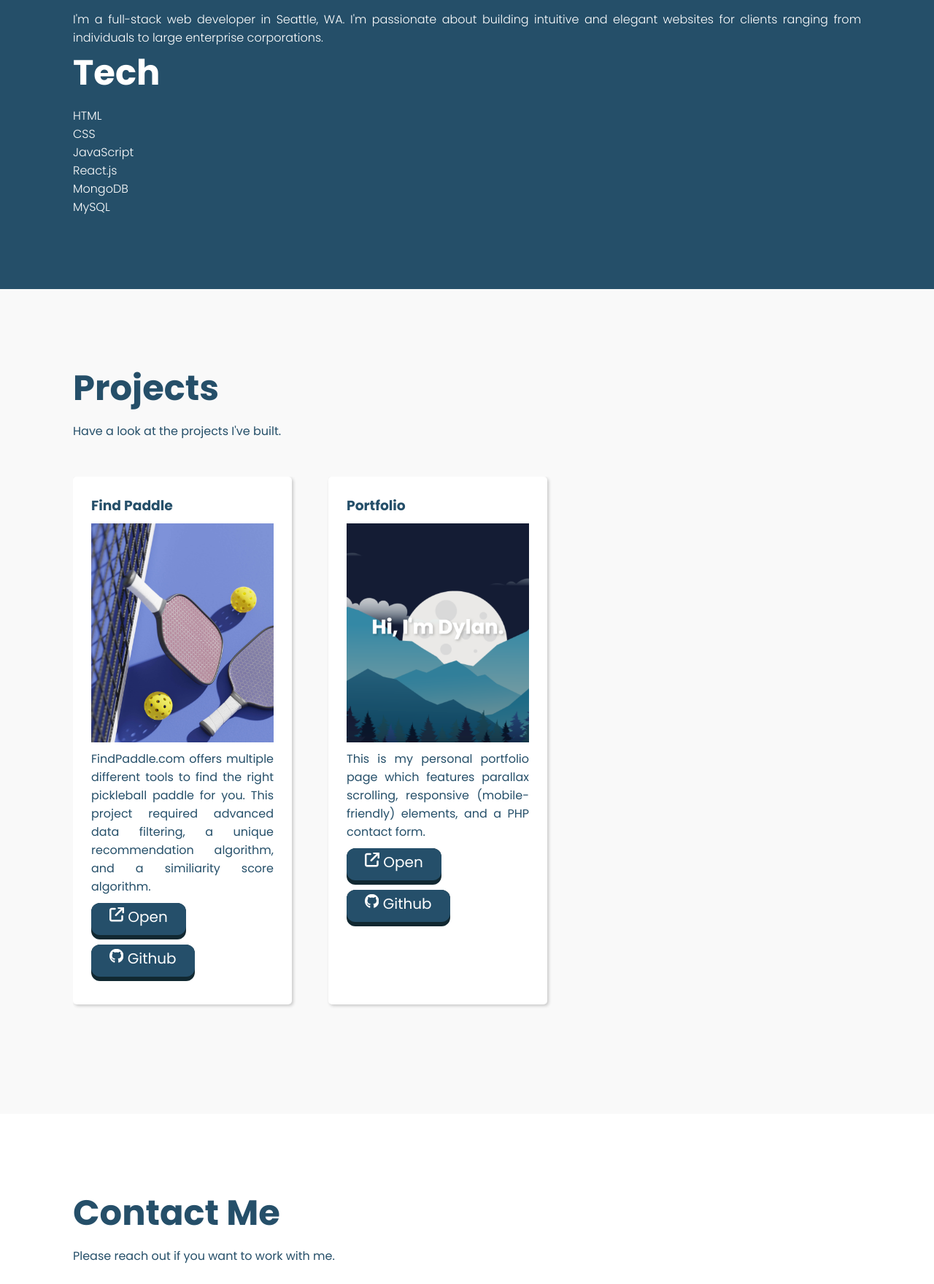
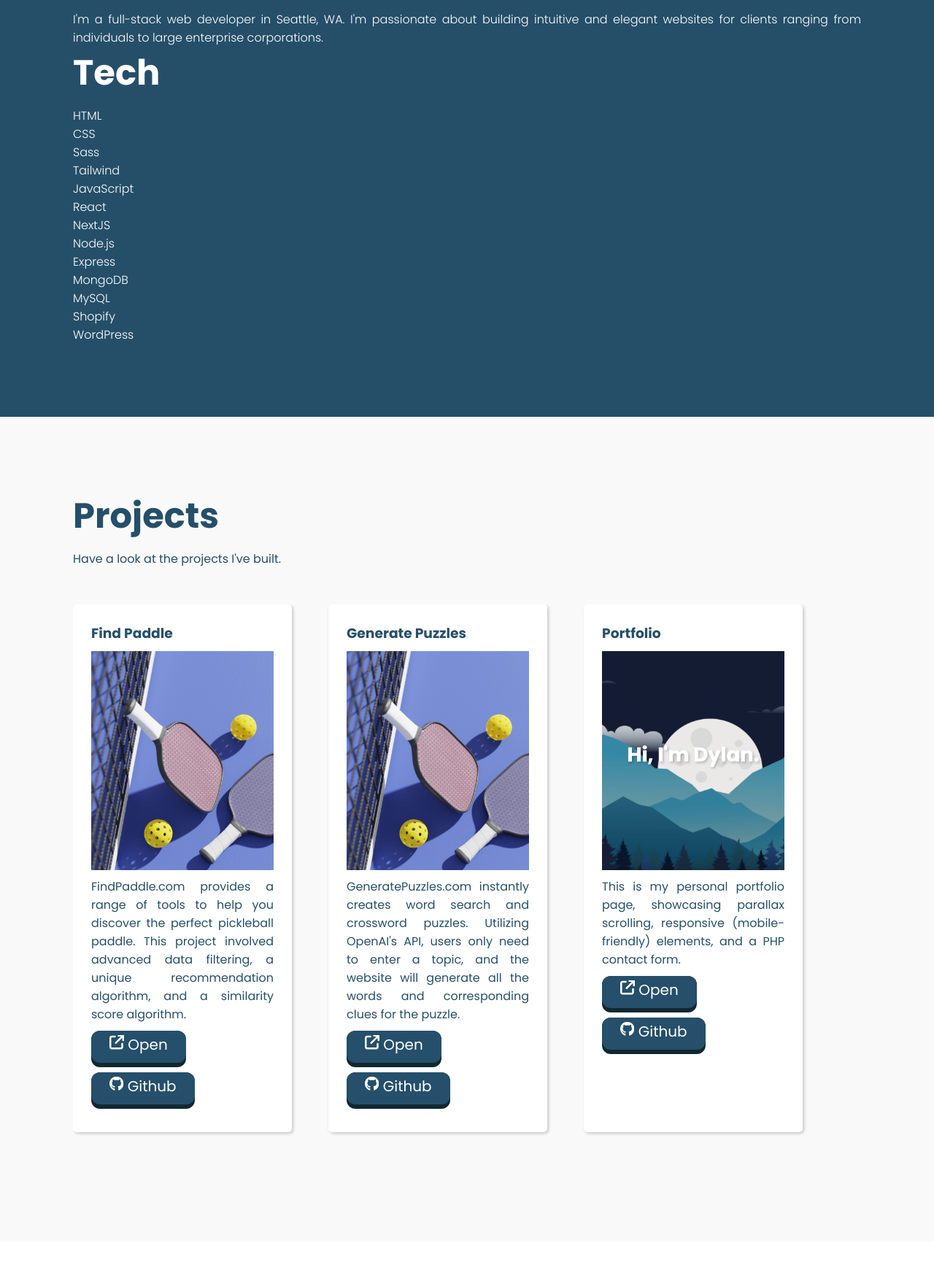
Before and after one commit to dylanables/portfolio, a PHP site: page / in a window 1280 px wide. Shown: the part 1168-2927 px from the top of the page at 73% size. Run offline with PHP 8.4, Linux system fonts and the light colour scheme; some libraries are stand-ins or nearby versions.

Commit message:
Added project, added skills, edited project descs

```diff
--- a/index.php
+++ b/index.php
@@ -44,10 +44,17 @@
         <ul>
             <li>HTML</li>
             <li>CSS</li>
+            <li>Sass</li>
+            <li>Tailwind</li>
             <li>JavaScript</li>
-            <li>React.js</li>
+            <li>React</li>
+            <li>NextJS</li>
+            <li>Node.js</li>
+            <li>Express</li>
             <li>MongoDB</li>
             <li>MySQL</li>
+            <li>Shopify</li>
+            <li>WordPress</li>
         </ul>
     </section>
 
@@ -55,7 +62,7 @@
         <h2>Projects</h2>
         <p>Have a look at the projects I've built.</p>
         <div class="projects-container">
-            <div class="project-card">
+        <div class="project-card">
                 <h3>Find Paddle</h3>
                 <div class="project-image-container">
                     <img src="images/findpaddle.jpeg" alt="FindPaddle.com" class="project-image" />
@@ -67,8 +74,43 @@
                         MongoDB<br/>
                     </div>
                 </div>
-                <p>FindPaddle.com offers multiple different tools to find the right pickleball paddle for you.
-                This project required advanced data filtering, a unique recommendation algorithm, and a similiarity score algorithm.</p>
+                <p>
+                    FindPaddle.com provides a range of tools to help you discover the perfect pickleball paddle.
+                    This project involved advanced data filtering, a unique recommendation algorithm, and a similarity score algorithm.
+                </p>
+                <div class="project-buttons">
+                    <a href="https://findpaddle.com" class="project-link" target="_blank">
+                        <button class="pushable">
+                            <span class="front">
+                                <i class="fa-solid fa-arrow-up-right-from-square"></i> Open
+                            </span>
+                        </button>
+                    </a>
+                    <a href="https://github.com/dylanables/findpaddle" class="project-link" target="_blank">
+                        <button class="pushable">
+                            <span class="front">
+                                <i class="fa-brands fa-github" style="color: #ffffff;"></i> Github
+                            </span>
+                        </button>
+                    </a>
+                </div>
+            </div>
+            <div class="project-card">
+                <h3>Generate Puzzles</h3>
+                <div class="project-image-container">
+                    <img src="images/findpaddle.jpeg" alt="GeneratePuzzles.com" class="project-image" />
+                    <div class="hidden">
+                        Python<br/>
+                        Flask<br/>
+                        Javascript<br/>
+                        OpenAI API<br/>
+                    </div>
+                </div>
+                <p>
+                    GeneratePuzzles.com instantly creates word search and crossword puzzles.
+                    Utilizing OpenAI's API, users only need to enter a topic, and the website
+                    will generate all the words and corresponding clues for the puzzle.
+                </p>
                 <div class="project-buttons">
                     <a href="https://findpaddle.com" class="project-link" target="_blank">
                         <button class="pushable">
@@ -97,7 +139,10 @@
                         PHP<br/>
                     </div>
                 </div>
-                <p>This is my personal portfolio page which features parallax scrolling, responsive (mobile-friendly) elements, and a PHP contact form.</p>
+                <p>
+                    This is my personal portfolio page, showcasing parallax scrolling,
+                    responsive (mobile-friendly) elements, and a PHP contact form.
+                </p>
                 <div class="project-buttons">
                     <a href="https://dylanables.com" class="project-link" target="_blank">
                         <button class="pushable">
@@ -125,7 +170,6 @@
         <?php
         if (isset($_POST['email'])) {
 
-            // REPLACE THIS 2 LINES AS YOU DESIRE
             $email_to = "hello@dylanables.com";
             $email_subject = "You've got a new contact form submission";
 
```
